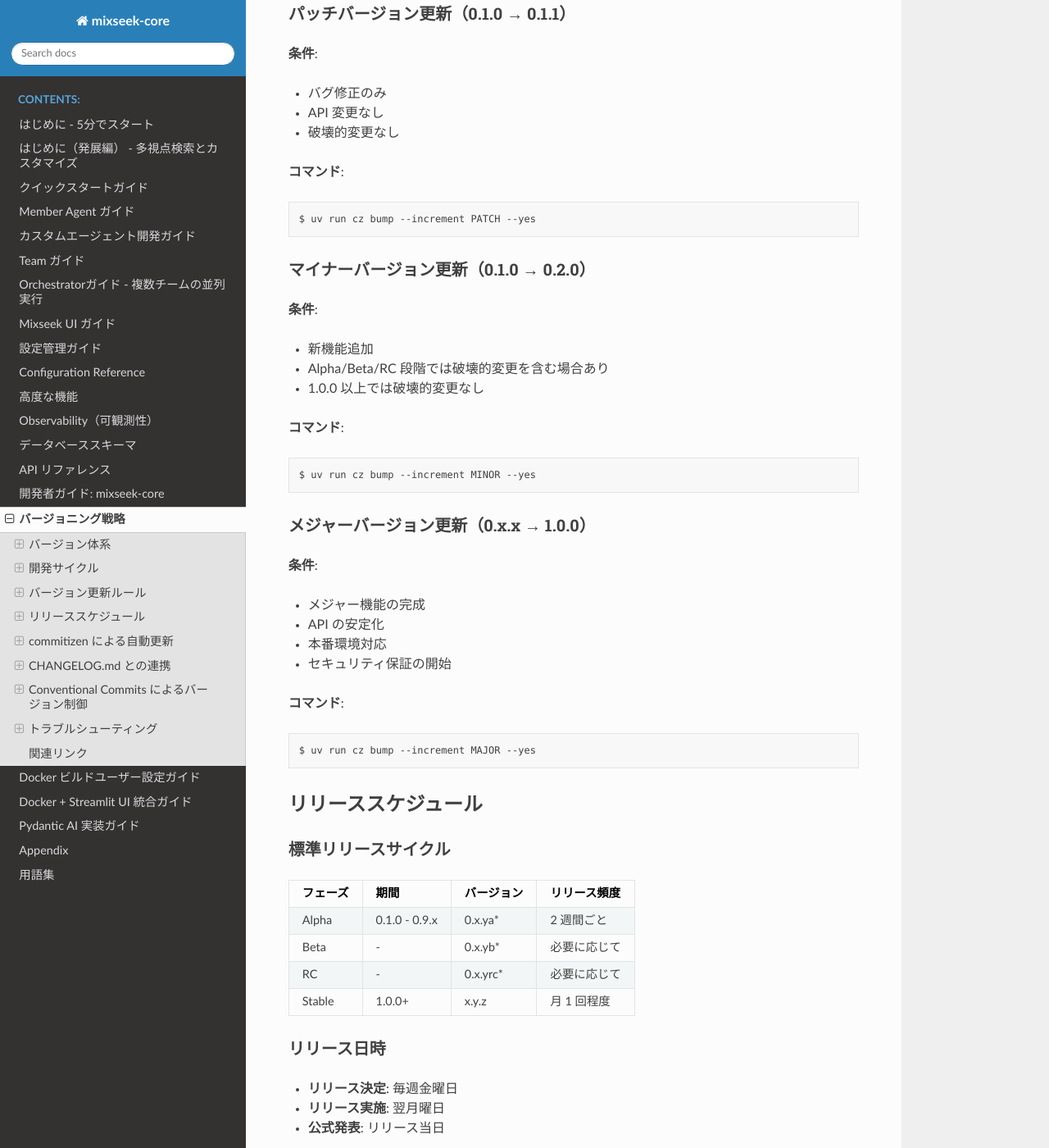
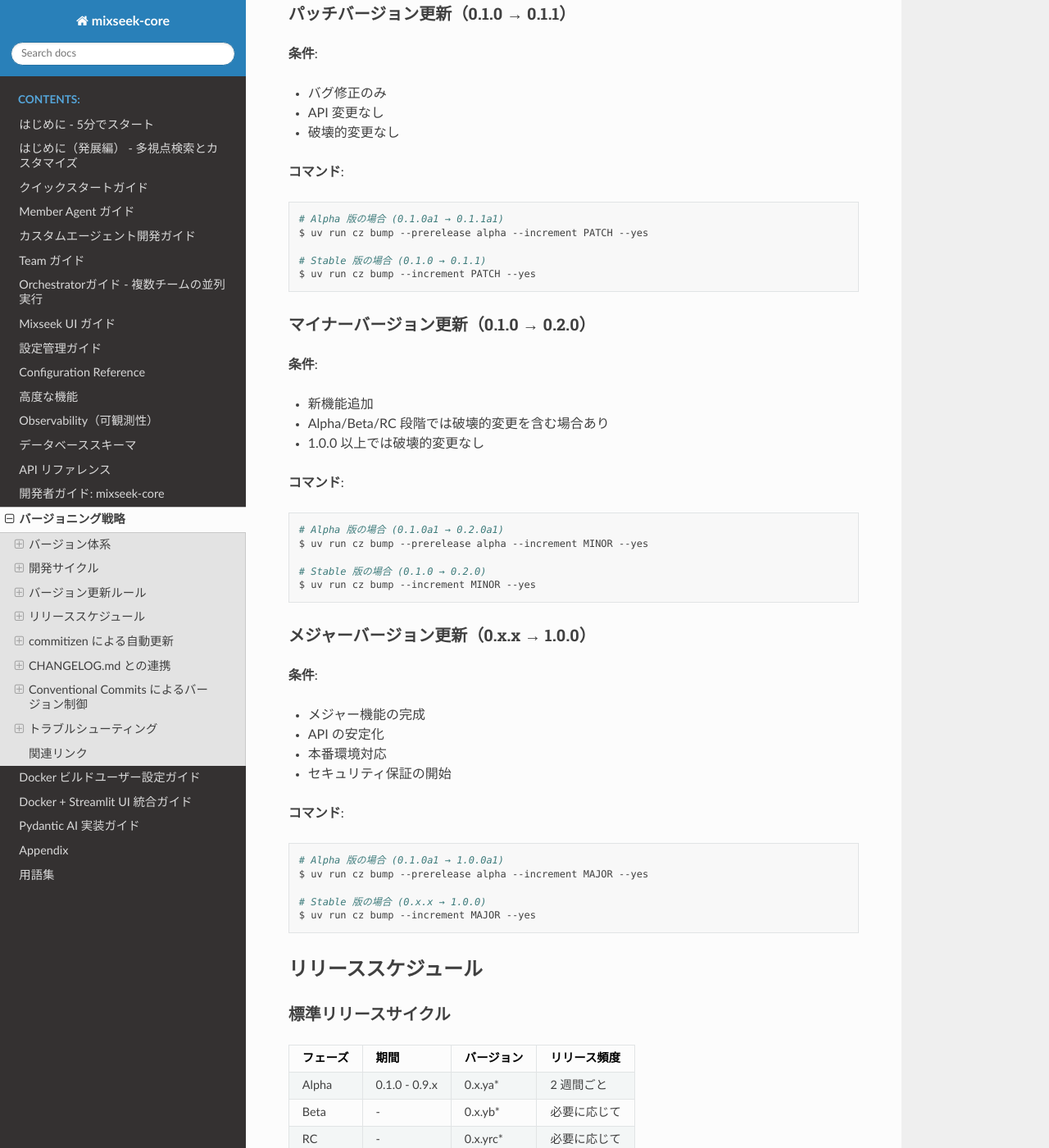
Before and after one commit to mixseek/mixseek-core, a Sphinx documentation site: the page built from docs/versioning.md, in a window 1280 px wide and 1400 px high, scrolled down 2404 px. Shown: the whole window at 82% size. Built offline with Sphinx 7.4.7 and the Read the Docs theme 3.1.0, drawn with Linux system fonts in a browser that asks for light colours; some of the changed text lies outside the part shown.

Commit message:
docs: add --prerelease alpha requirement for alpha version bumps

````diff
--- a/docs/versioning.md
+++ b/docs/versioning.md
@@ -94,6 +94,10 @@
 
 **コマンド**:
 ```bash
+# Alpha 版の場合 (0.1.0a1 → 0.1.1a1)
+$ uv run cz bump --prerelease alpha --increment PATCH --yes
+
+# Stable 版の場合 (0.1.0 → 0.1.1)
 $ uv run cz bump --increment PATCH --yes
 ```
 
@@ -106,6 +110,10 @@
 
 **コマンド**:
 ```bash
+# Alpha 版の場合 (0.1.0a1 → 0.2.0a1)
+$ uv run cz bump --prerelease alpha --increment MINOR --yes
+
+# Stable 版の場合 (0.1.0 → 0.2.0)
 $ uv run cz bump --increment MINOR --yes
 ```
 
@@ -119,6 +127,10 @@
 
 **コマンド**:
 ```bash
+# Alpha 版の場合 (0.1.0a1 → 1.0.0a1)
+$ uv run cz bump --prerelease alpha --increment MAJOR --yes
+
+# Stable 版の場合 (0.x.x → 1.0.0)
 $ uv run cz bump --increment MAJOR --yes
 ```
 
@@ -143,8 +155,11 @@
 
 ### 動作概要
 
+**現在 Alpha 版のため、`--prerelease alpha` オプションが必須です。**
+
 ```bash
-$ uv run cz bump --yes
+# Alpha 版のビルド番号をインクリメント (0.1.0a1 → 0.1.0a2)
+$ uv run cz bump --prerelease alpha --yes
 ```
 
 実行時に以下が自動で行われます：
@@ -184,7 +199,8 @@
 変更を適用する前に確認したい場合：
 
 ```bash
-$ uv run cz bump --dry-run --yes
+# Alpha 版の場合
+$ uv run cz bump --prerelease alpha --dry-run --yes
 ```
 
 ### 手動でのバージョン制御
@@ -192,14 +208,17 @@
 自動判定を上書きしたい場合：
 
 ```bash
-# マイナーバージョン強制更新
-$ uv run cz bump --increment MINOR --yes
+# Alpha 版でマイナーバージョン強制更新 (0.1.0a1 → 0.2.0a1)
+$ uv run cz bump --prerelease alpha --increment MINOR --yes
 
-# パッチバージョン強制更新
-$ uv run cz bump --increment PATCH --yes
+# Alpha 版でパッチバージョン強制更新 (0.1.0a1 → 0.1.1a1)
+$ uv run cz bump --prerelease alpha --increment PATCH --yes
 
-# メジャーバージョン強制更新
-$ uv run cz bump --increment MAJOR --yes
+# Alpha 版でメジャーバージョン強制更新 (0.1.0a1 → 1.0.0a1)
+$ uv run cz bump --prerelease alpha --increment MAJOR --yes
+
+# Alpha 版から正式版へ昇格 (0.1.0a1 → 0.1.0)
+$ uv run cz bump --yes
 ```
 
 ## CHANGELOG.md との連携
@@ -297,15 +316,15 @@
 # 現在のバージョン: 0.1.0a1
 
 $ git commit -m "feat: new agent integration system"
-$ uv run cz bump --yes
+$ uv run cz bump --prerelease alpha --yes
 # → 0.1.0a1 → 0.1.0a2 (build 番号のみインクリメント)
 
 $ git commit -m "fix: memory leak in processing"
-$ uv run cz bump --yes
+$ uv run cz bump --prerelease alpha --yes
 # → 0.1.0a2 → 0.1.0a3 (build 番号のみインクリメント)
 
 # マイナーバージョンアップを強制したい場合
-$ uv run cz bump --increment MINOR --yes
+$ uv run cz bump --prerelease alpha --increment MINOR --yes
 # → 0.1.0a3 → 0.2.0a1
 ```
 
````
Also changed, not shown: CONTRIBUTING.md (+14 -9 lines).
